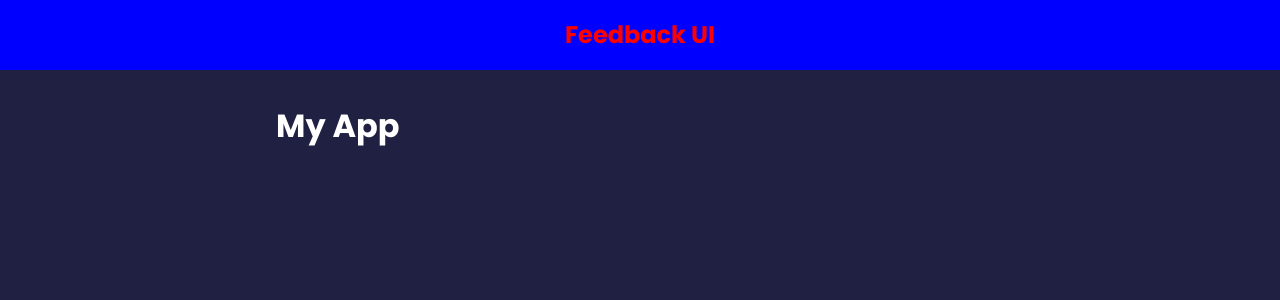
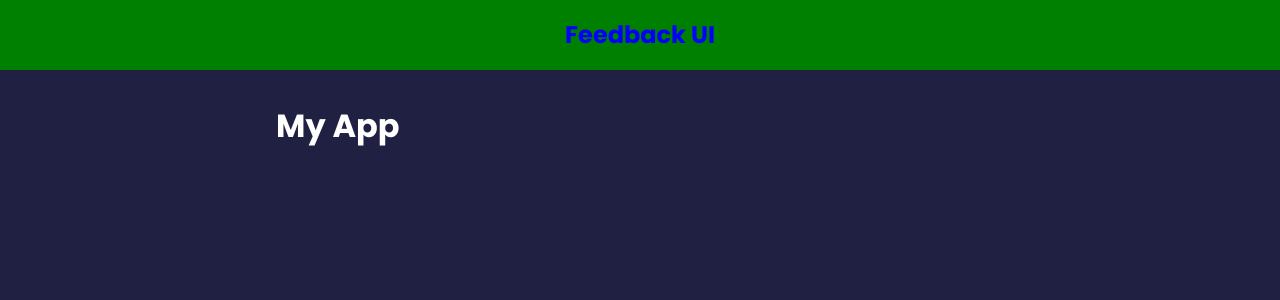
Before and after one commit to kin018/ReactFrontToBack, a React (Create React App) app in the folder feedback-app/: page / in a window 1280 px wide. Shown: the top 300 px of the page. Built offline with nearby package versions, Linux system fonts and the light colour scheme.

Commit message:
How to add style such as color

```diff
--- a/feedback-app/src/App.js
+++ b/feedback-app/src/App.js
@@ -3,7 +3,7 @@ import Header from './components/Header';
 function App() {
   return (
     <>
-      <Header />
+      <Header bgColor="green" textColor="blue" />
       <div className="container">
         <h1>My App</h1>
       </div>
--- a/feedback-app/src/components/Header.jsx
+++ b/feedback-app/src/components/Header.jsx
@@ -1,5 +1,5 @@
-function Header({ text }) {
-  const headerStyles = { backgroundColor: 'blue', color: 'red' }; //this or in the style prop we would do this instead {{    const headerStyles ={ backgroundColor: 'blue', color: 'red' }}}
+function Header({ text, bgColor, textColor }) {
+  const headerStyles = { backgroundColor: bgColor, color: textColor }; //this or in the style prop we would do this instead {{    const headerStyles ={ backgroundColor: 'blue', color: 'red' }}}
   return (
     <header style={headerStyles}>
       <div className="container">
```
